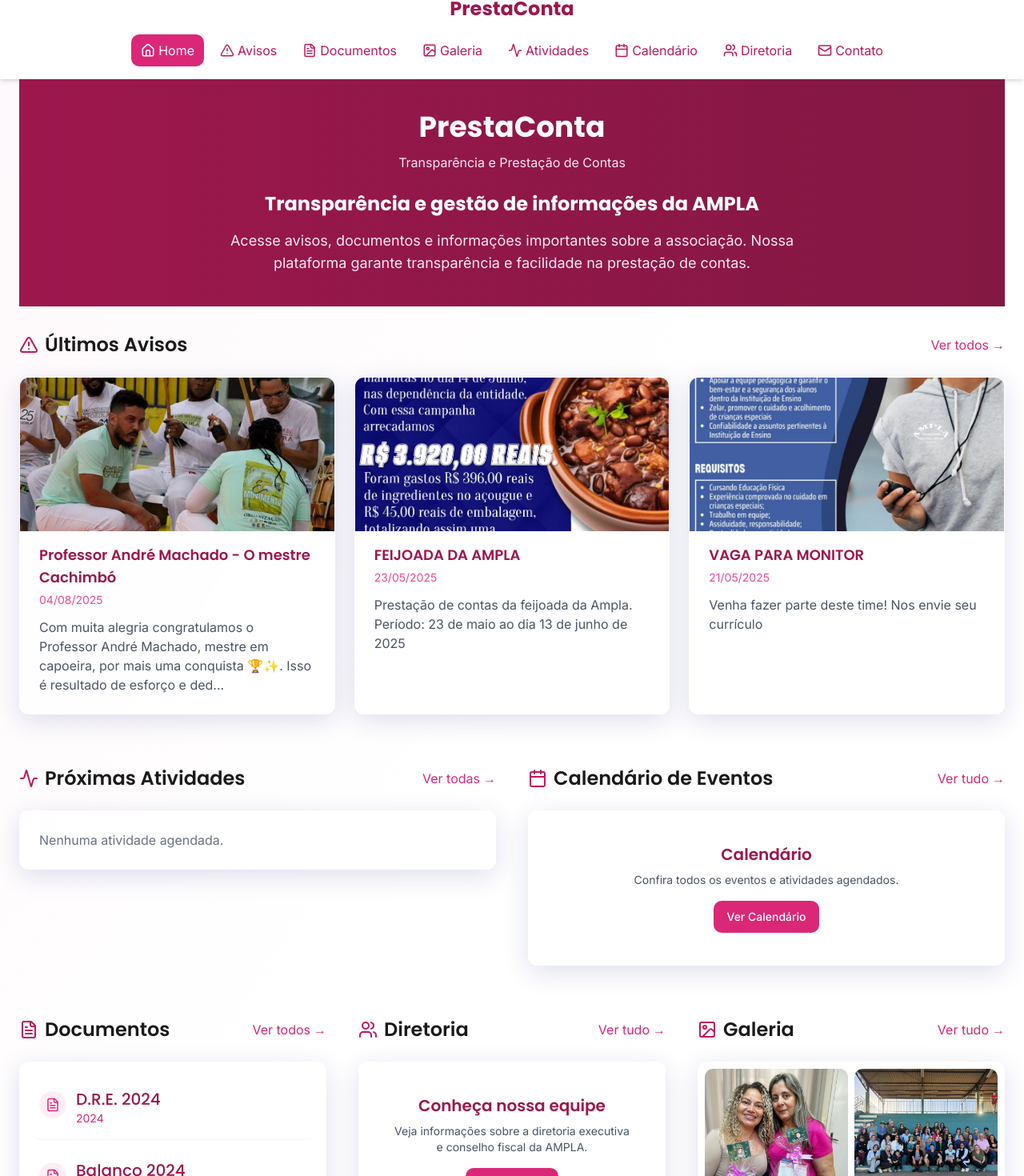
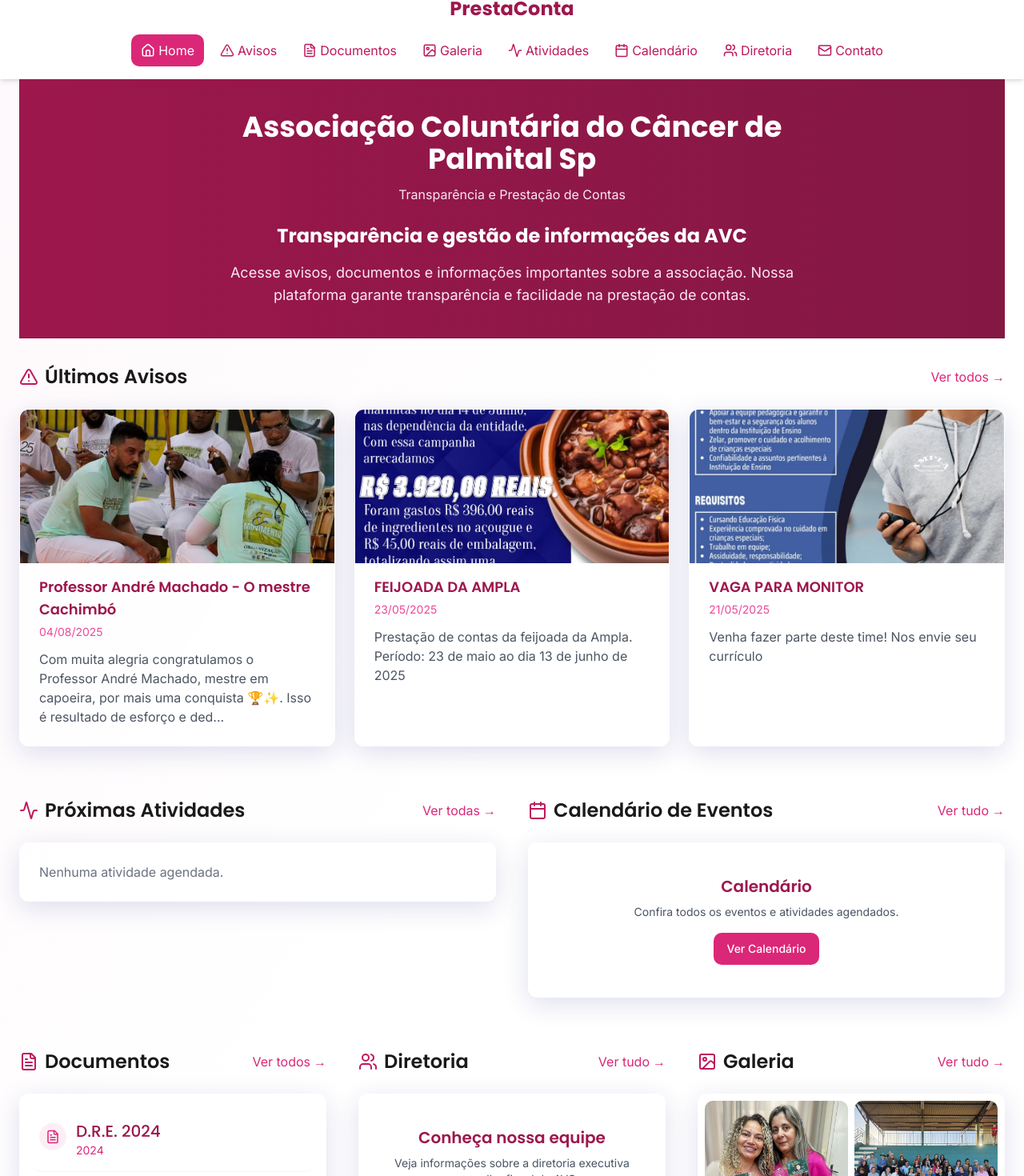
Before and after one commit to gucaciolato/avc, a React (Vite) app: page / in a window 1280 px wide. Shown: the part 117-1587 px from the top of the page at 80% size. Built offline with nearby package versions, Linux system fonts and the light colour scheme.

Commit message:
Update organization name from AMPLA to AVC

```diff
--- a/src/pages/PublicHome.tsx
+++ b/src/pages/PublicHome.tsx
@@ -104,9 +104,9 @@ const PublicHome: React.FC = () => {
       <section className="bg-gradient-to-r from-ampla-800 to-ampla-900 text-white py-10 -mt-8 mb-8">
         <div className="container mx-auto px-6">
           <div className="max-w-3xl mx-auto text-center">
-            <h1 className="text-4xl font-bold font-heading mb-3">PrestaConta</h1>
+            <h1 className="text-4xl font-bold font-heading mb-3">Associação Coluntária do Câncer de Palmital Sp</h1>
             <p className="text-ampla-100 mb-6">Transparência e Prestação de Contas</p>
-            <h2 className="text-2xl font-bold font-heading mb-4">Transparência e gestão de informações da AMPLA</h2>
+            <h2 className="text-2xl font-bold font-heading mb-4">Transparência e gestão de informações da AVC</h2>
             <p className="text-lg text-ampla-100">
               Acesse avisos, documentos e informações importantes sobre a associação.
               Nossa plataforma garante transparência e facilidade na prestação de contas.
@@ -273,7 +273,7 @@ const PublicHome: React.FC = () => {
                 <div className="text-center p-4">
                   <h3 className="font-semibold text-ampla-800">Conheça nossa equipe</h3>
                   <p className="text-gray-600 text-sm mt-2">
-                    Veja informações sobre a diretoria executiva e conselho fiscal da AMPLA.
+                    Veja informações sobre a diretoria executiva e conselho fiscal da AVC.
                   </p>
                   <Button asChild className="mt-4 bg-ampla-600 hover:bg-ampla-700 text-white">
                     <Link to="/diretoria">Ver Diretoria</Link>
```
